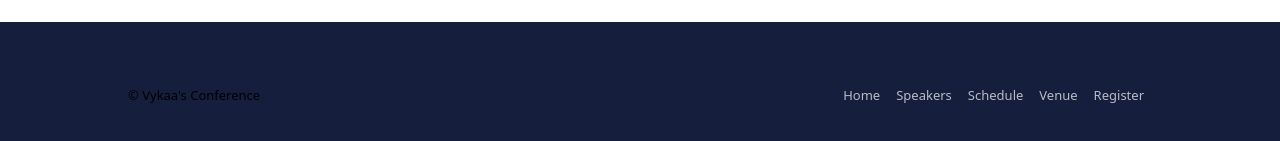
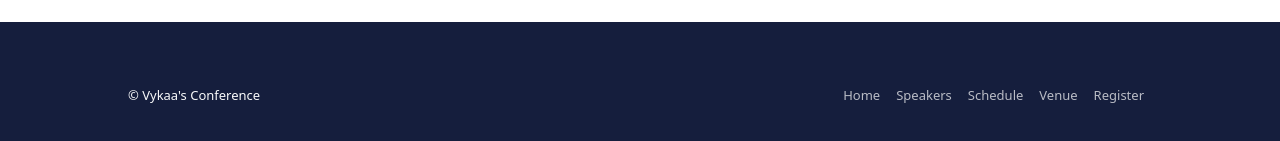
Before and after one commit to CodeDeveloper19/Bootstrap-Website-1-, a website: page index.html in a window 1280 px wide. Shown: the part 1293-1434 px from the top of the page. Drawn offline with nearby package versions, Linux system fonts and the light colour scheme; a web font is replaced by a local one.

Commit message:
changed the font color of the copyright to white

```diff
--- a/index.html
+++ b/index.html
@@ -88,7 +88,7 @@
         </div>
     </main>
     <footer class="container-fluid bg-primary d-flex flex-row px-7 py-5 justify-content-between" id="footer">
-        <h5 class="text-dark d-flex justify-content-center align-items-center fs-1 fw-normal m-0" id="copyright">© Vykaa's Conference</h5>
+        <h5 class="text-light d-flex justify-content-center align-items-center fs-1 fw-normal m-0" id="copyright">© Vykaa's Conference</h5>
         <nav class="navbar navbar-expand-sm d-flex justify-content-end">
             <div class="button-div w-100">
                 <button class="navbar-toggler" type="button" data-bs-toggle="collapse" data-bs-target="#navbar-footer" aria-controls="navbar-footer" aria-expanded="false" aria-label="Toggle navigation" id="navbar-footer-button">
```
